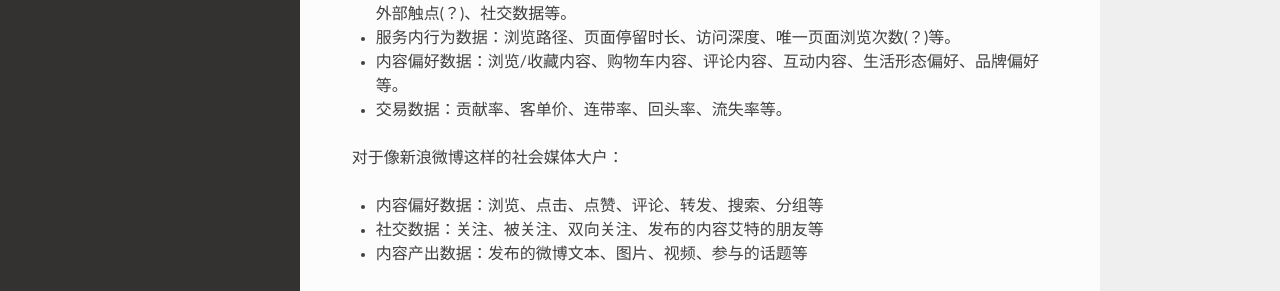
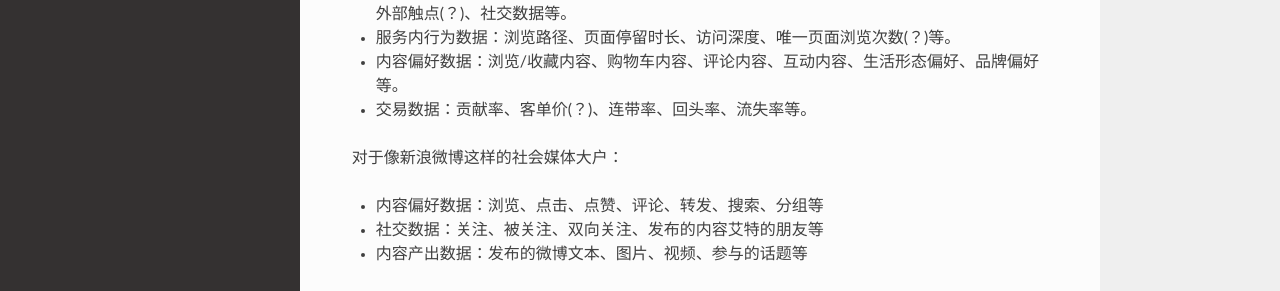
Before and after one commit to NobodyKnowsPP/pp-blog, an MkDocs documentation site: the page built from docs/UserProfile/Introduction.md, in a window 1280 px wide and 900 px high, scrolled down 2368 px. Shown: the part 433-724 px from the top of the window. Built offline with MkDocs 1.6.1, drawn with Linux system fonts in a browser that asks for light colours; nearby versions of some CDN libraries; old or Windows-style settings are respelled for this version of MkDocs.

```diff
--- a/docs/UserProfile/Introduction.md
+++ b/docs/UserProfile/Introduction.md
@@ -100,7 +100,7 @@ tricks:知乎上的一个例子，说罗振宇在《时间的朋友》跨年演
 - 网络行为数据：活跃天数、页面浏览量、访问时长、激活率(大概是浏览转化为点击的比率？)、外部触点(？)、社交数据等。
 - 服务内行为数据：浏览路径、页面停留时长、访问深度、唯一页面浏览次数(？)等。
 - 内容偏好数据：浏览/收藏内容、购物车内容、评论内容、互动内容、生活形态偏好、品牌偏好等。
-- 交易数据：贡献率、客单价、连带率、回头率、流失率等。
+- 交易数据：贡献率、客单价(？)、连带率、回头率、流失率等。
 
 对于像新浪微博这样的社会媒体大户：
 
```
